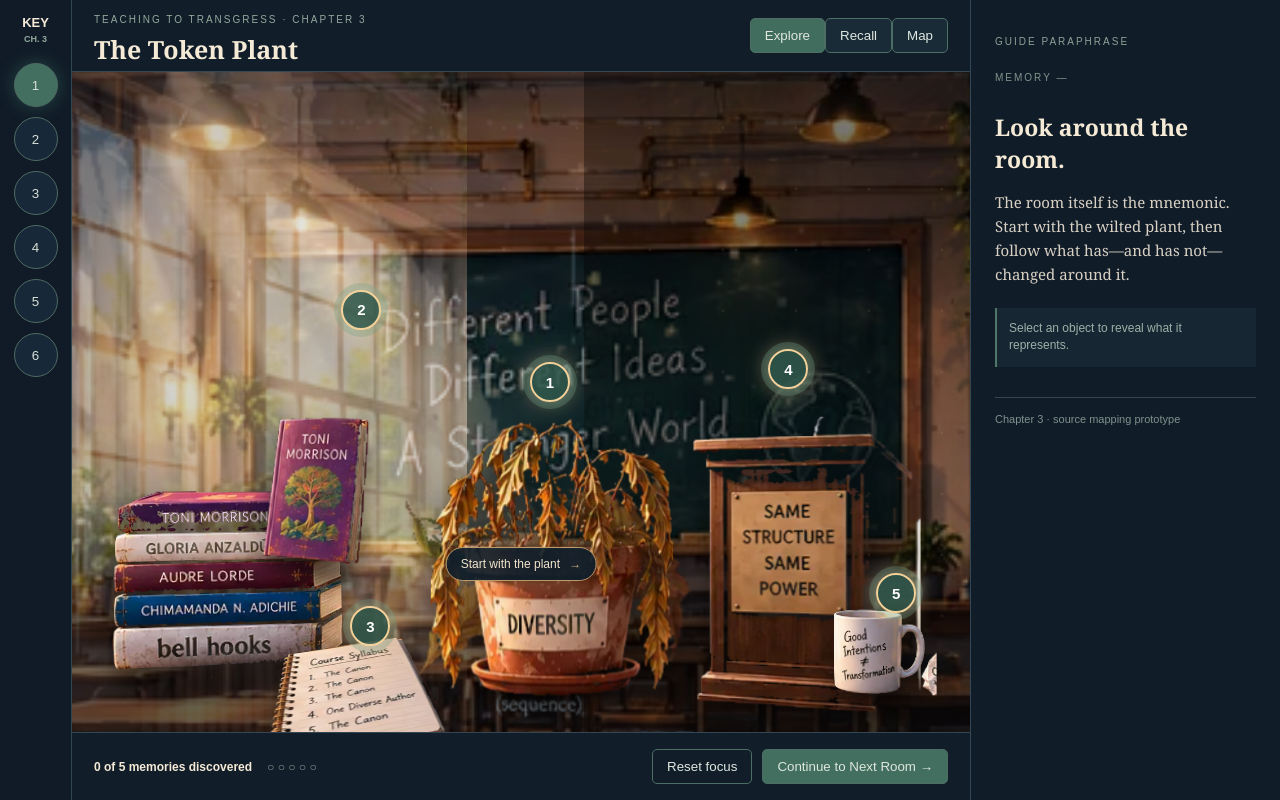
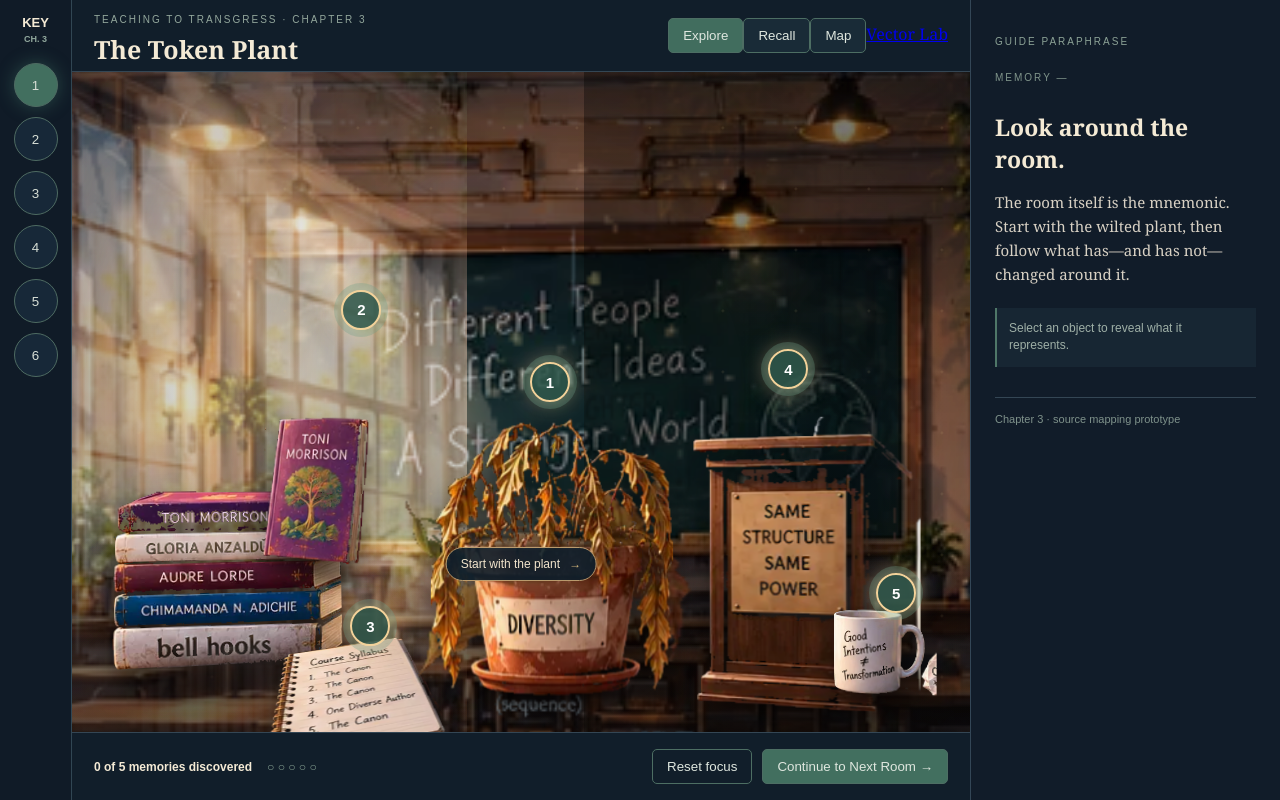
Before and after one commit to Testing-Grounds07/hookstest, a website: page index.html in a window 1280 px wide. Drawn offline with Linux system fonts and the light colour scheme.

Commit message:
Expose full-room vector lab from main prototype

```diff
--- a/index.html
+++ b/index.html
@@ -1,5 +1,5 @@
 <!doctype html><html><head><meta charset='utf-8'><meta name='viewport' content='width=device-width,initial-scale=1'><title>Hooks Memory Palace</title><link rel='stylesheet' href='/style.css'></head><body>
-<div class='app'><aside><div class='brand'>KEY<br><span>CH. 3</span></div><button class='scene active'>1</button><button class='scene'>2</button><button class='scene'>3</button><button class='scene'>4</button><button class='scene'>5</button><button class='scene'>6</button></aside><main><header><div><small>TEACHING TO TRANSGRESS · CHAPTER 3</small><h1>The Token Plant</h1></div><nav><button class='active'>Explore</button><button>Recall</button><button>Map</button></nav></header><section id='stage'><div class='vignette'></div><img class='bg' src='/assets/bg_classroom.webp'><img class='windowLayer fx' src='/assets/bg_window.webp'><img class='rightLayer fx' src='/assets/bg_right.webp'><img class='rays fx' src='/assets/light_rays_alpha.webp'><img class='dustRaster fx' src='/assets/dust_alpha.webp'><img class='leavesRaster fx' src='/assets/leaves_alpha.webp'><div class='dust fx'></div>
+<div class='app'><aside><div class='brand'>KEY<br><span>CH. 3</span></div><button class='scene active'>1</button><button class='scene'>2</button><button class='scene'>3</button><button class='scene'>4</button><button class='scene'>5</button><button class='scene'>6</button></aside><main><header><div><small>TEACHING TO TRANSGRESS · CHAPTER 3</small><h1>The Token Plant</h1></div><nav><button class='active'>Explore</button><button>Recall</button><button>Map</button><a class='labLink' href='/vector-room-lab.html?v=55f384c'>Vector Lab</a></nav></header><section id='stage'><div class='vignette'></div><img class='bg' src='/assets/bg_classroom.webp'><img class='windowLayer fx' src='/assets/bg_window.webp'><img class='rightLayer fx' src='/assets/bg_right.webp'><img class='rays fx' src='/assets/light_rays_alpha.webp'><img class='dustRaster fx' src='/assets/dust_alpha.webp'><img class='leavesRaster fx' src='/assets/leaves_alpha.webp'><div class='dust fx'></div>
 <button class='object booksObj' data-i='1' aria-label='Explore the reading stack'><img class='books prop' src='/assets/books_alpha.webp'></button>
 <button class='object morrisonObj' data-i='1' aria-label='Explore the Toni Morrison text'><img class='morrison prop' src='/assets/morrison_alpha.webp'></button>
 <button class='object plantObj' data-i='0' aria-label='Explore the diversity plant'><img class='plant prop' src='/assets/plant_wilted_alpha.webp' alt='Wilted diversity plant'></button>
```
